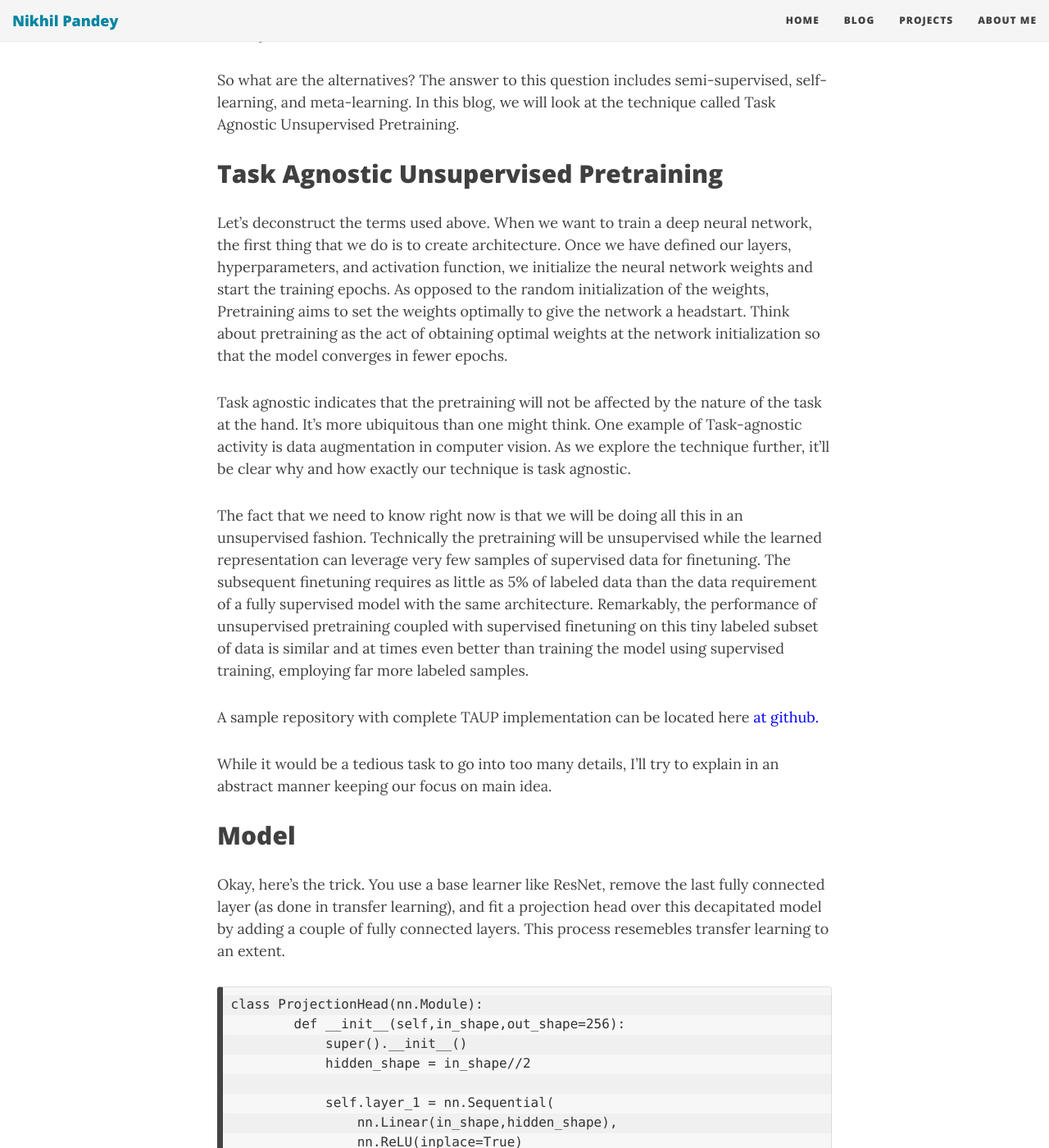
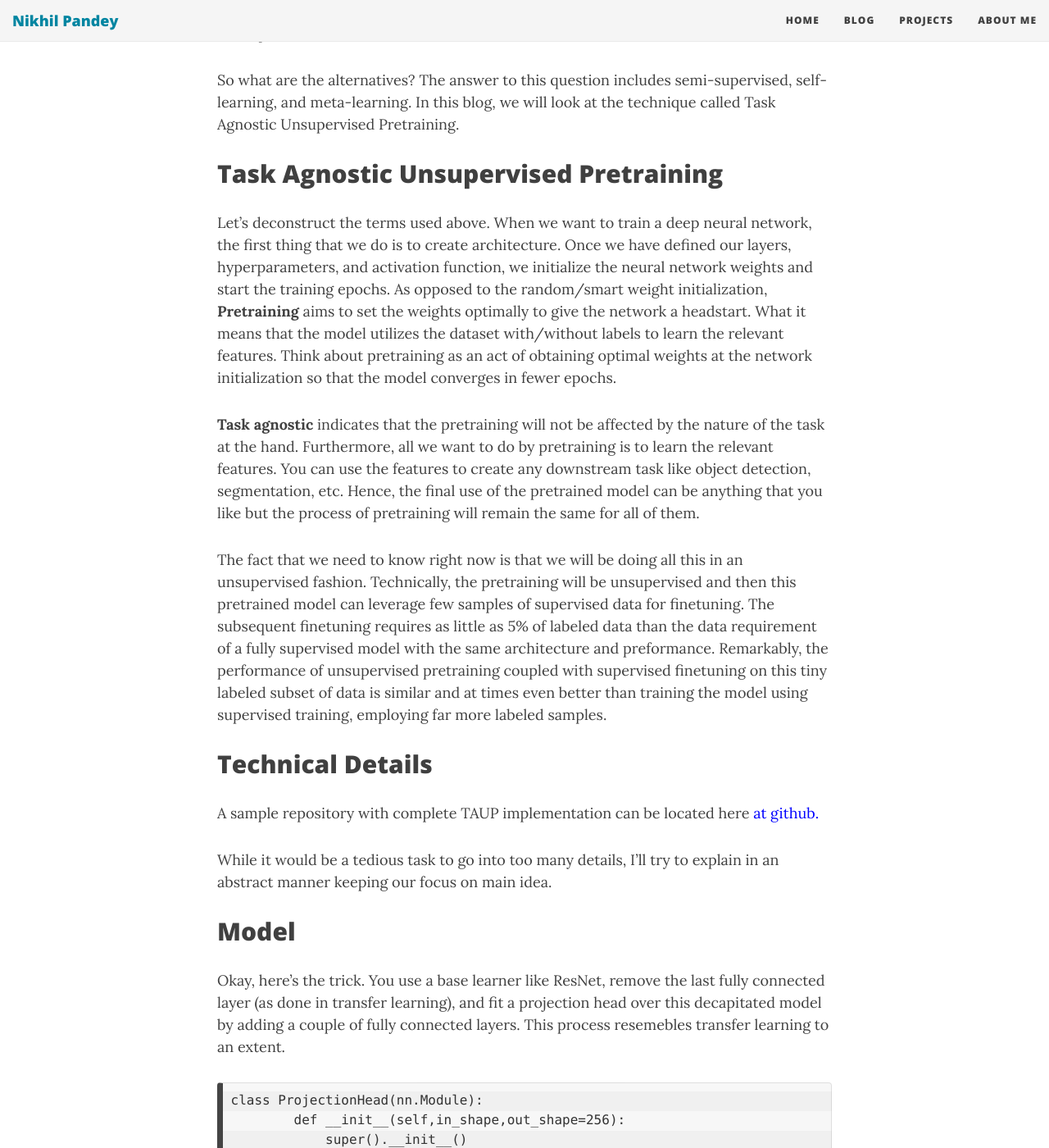
Before and after one commit to notenail/notenail.github.io, a Jekyll site: the page built from _posts/2021-5-20-taup.md, in a window 1280 px wide and 1400 px high, scrolled down 598 px. Shown: the whole window at 82% size. Built offline with Jekyll 4.4.1, drawn with Linux system fonts in a browser that asks for light colours; nearby versions of some CDN libraries; comment, search, counter and statistics services are not loaded.

Commit message:
added a few details

```diff
--- a/_posts/2021-5-20-taup.md
+++ b/_posts/2021-5-20-taup.md
@@ -22,11 +22,14 @@ The answer to this question includes semi-supervised, self-learning, and meta-le
 
 ## Task Agnostic Unsupervised Pretraining
 
-Let’s deconstruct the terms used above. When we want to train a deep neural network, the first thing that we do is to create architecture. Once we have defined our layers, hyperparameters, and activation function, we initialize the neural network weights and start the training epochs. As opposed to the random initialization of the weights, Pretraining aims to set the weights optimally to give the network a headstart. Think about pretraining as the act of obtaining optimal weights at the network initialization so that the model converges in fewer epochs.
+Let’s deconstruct the terms used above. When we want to train a deep neural network, the first thing that we do is to create architecture. Once we have defined our layers, hyperparameters, and activation function, we initialize the neural network weights and start the training epochs. As opposed to the random/smart weight initialization, **Pretraining** aims to set the weights optimally to give the network a headstart. What it means that the model utilizes the dataset with/without labels to learn the relevant features. Think about pretraining as an act of obtaining optimal weights at the network initialization so that the model converges in fewer epochs.
 
-Task agnostic indicates that the pretraining will not be affected by the nature of the task at the hand. It’s more ubiquitous than one might think. One example of Task-agnostic activity is data augmentation in computer vision. As we explore the technique further, it’ll be clear why and how exactly our technique is task agnostic.
+**Task agnostic** indicates that the pretraining will not be affected by the nature of the task at the hand. Furthermore, all we want to do by pretraining is to learn the relevant features. You can use the features to create any downstream task like object detection, segmentation, etc. Hence, the final use of the pretrained model can be anything that you like but the process of pretraining will remain the same for all of them.
 
-The fact that we need to know right now is that we will be doing all this in an unsupervised fashion. Technically the pretraining will be unsupervised while the learned representation can leverage very few samples of supervised data for finetuning. The subsequent finetuning requires as little as 5% of labeled data than the data requirement of a fully supervised model with the same architecture.  Remarkably, the performance of unsupervised pretraining coupled with supervised finetuning on this tiny labeled subset of data is similar and at times even better than training the model using supervised training, employing far more labeled samples.
+The fact that we need to know right now is that we will be doing all this in an unsupervised fashion. Technically, the pretraining will be unsupervised and then this pretrained model can leverage few samples of supervised data for finetuning. The subsequent finetuning requires as little as 5% of labeled data than the data requirement of a fully supervised model with the same architecture and preformance.  Remarkably, the performance of unsupervised pretraining coupled with supervised finetuning on this tiny labeled subset of data is similar and at times even better than training the model using supervised training, employing far more labeled samples.
+
+
+## Technical Details
 
 A sample repository with complete TAUP implementation can be located here <a href="https://github.com/nikheelpandey/TAUP-PyTorch" target="_blank" rel="noopener noreferrer" style="color:blue"> at github.</a>
 
```
